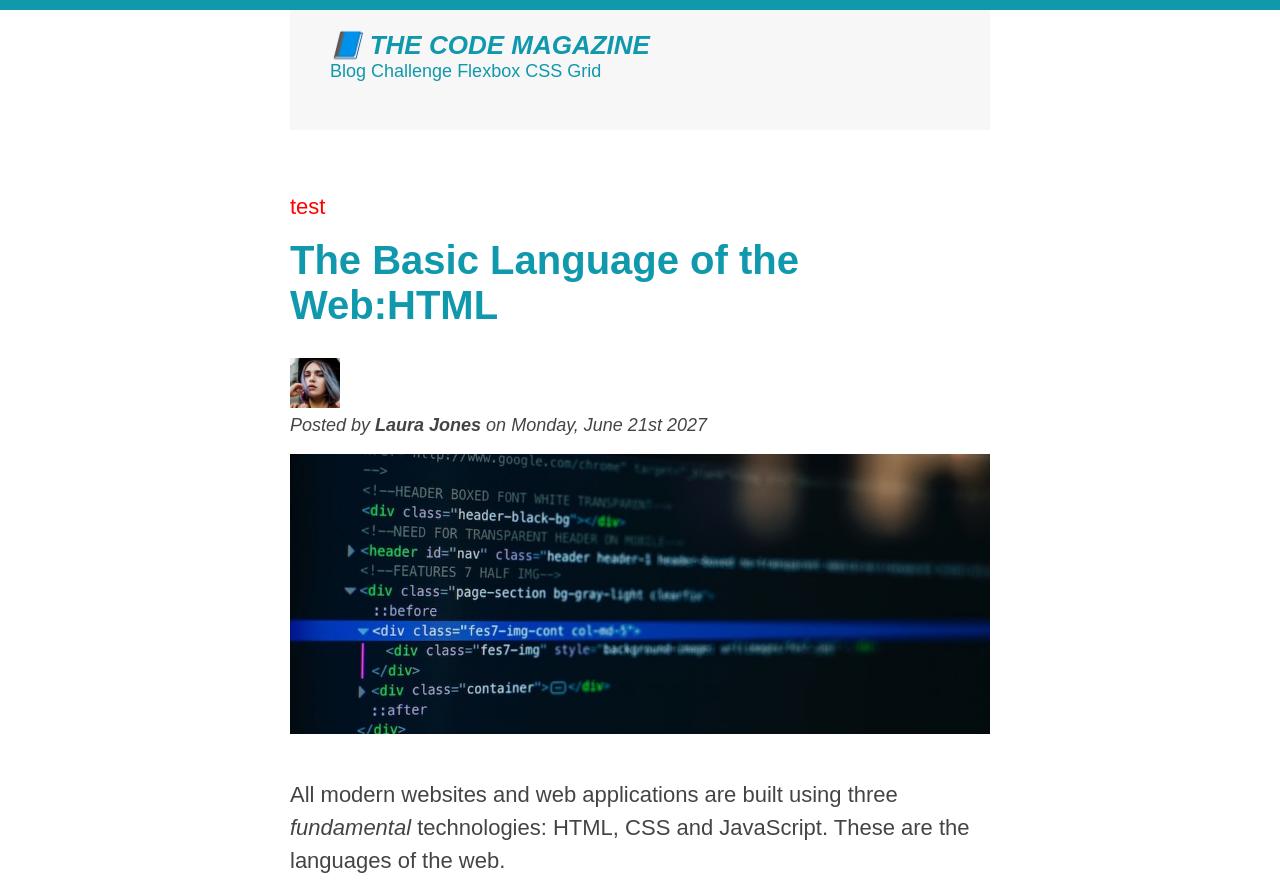
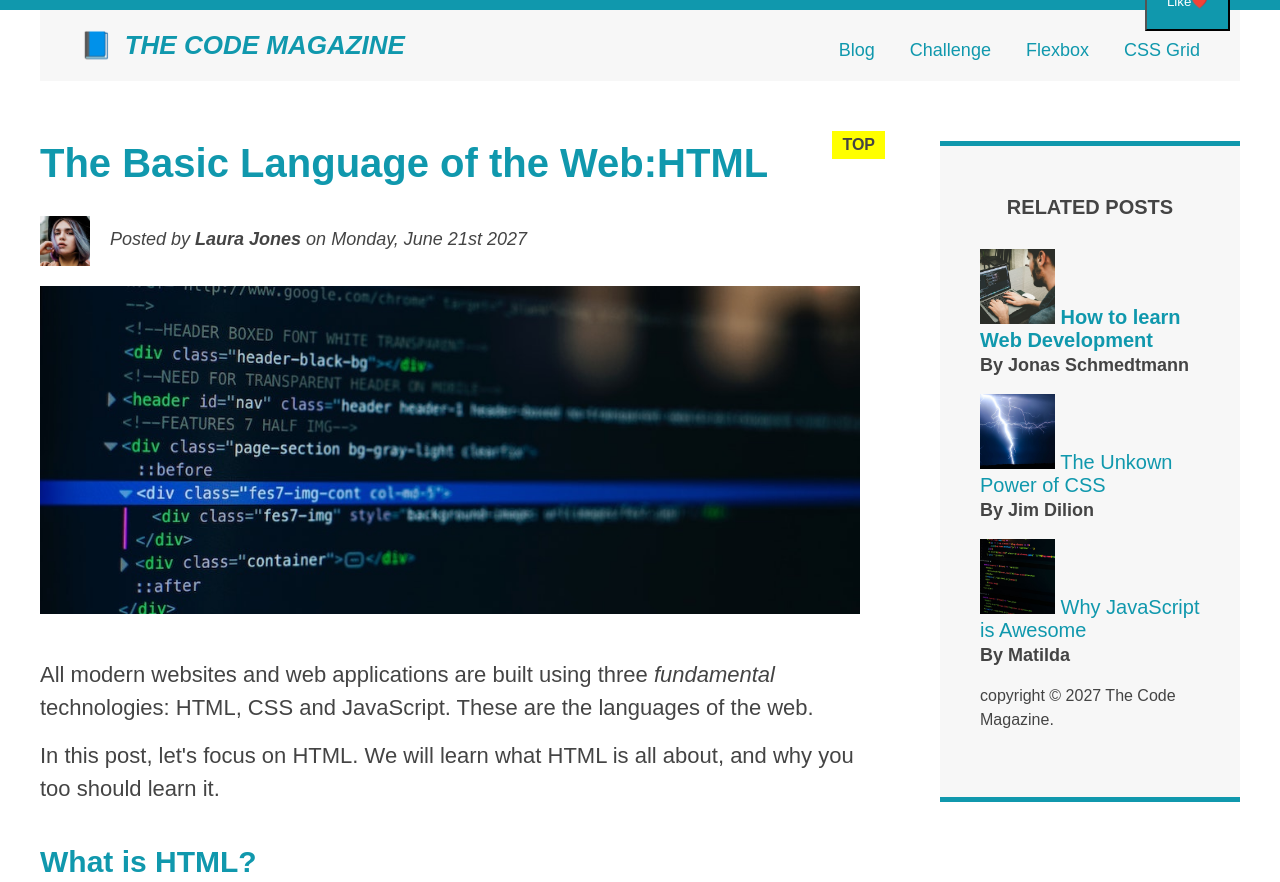
Before and after one commit to 8GHOSTS/OMNIFOODS, a plain HTML site: page index.html in a window 1280 px wide. Shown: the top 882 px of the page. Drawn offline with Linux system fonts and the light colour scheme.

Commit message:
add float layouts

```diff
--- a/index.html
+++ b/index.html
@@ -18,7 +18,7 @@
 
   <div class="container">
 
-    <header class="main-header">
+    <header class="main-header clearfix" >
       <h1>📘 The Code Magazine</h1>
 
       <nav>
@@ -28,16 +28,17 @@
         <a href="#">Flexbox</a>
         <a href="#">CSS Grid</a>
       </nav>
+
+      <!-- <div class="clear"></div> -->
     </header>
 
     <article>
-      <P>test</P>
       <header class="post-header">
         <h2>The Basic Language of the Web:HTML</h2>
 
-        <img src="img/laura-jones.jpg" alt=" Headshot of Laura Jones" width="50" height="50"/>
+        <img src="img/laura-jones.jpg" alt=" Headshot of Laura Jones" width="50" height="50" class="author-img"/>
 
-        <p id="author">Posted by <strong>Laura Jones</strong> on Monday, June 21st 2027</p>
+        <p id="author" class="author">Posted by <strong>Laura Jones</strong> on Monday, June 21st 2027</p>
 
         <img
           src="img/post-img.jpg"
@@ -46,7 +47,10 @@
           height="200"
           class="post-image"
         />
+        <button>Like❤️</button>
       </header>
+
+
 
       <p>
         All modern websites and web applications are built using three
--- a/style.css
+++ b/style.css
@@ -2,17 +2,19 @@
   /* border-top:  10px solid #1098ad; */
   margin: 0;
   padding: 0;
+  box-sizing: border-box;
 }
-
+/* page sections */
 body {
   color: #444;
   font-family: sans-serif;
 
   border-top: 10px solid #1098ad;
+  position: relative;
 }
 
 .container {
-  width: 700px;
+  width: 1200px;
   /* margin-bottom: auto;
   margin-right: auto; */
   margin: 0 auto;
@@ -25,11 +27,12 @@ body {
   padding-right: 40px; */
   padding: 20px 40px;
   margin-bottom: 60px;
-  height: 80px;
+  /* height: 80px; */
 }
 
 nav {
   font-size: 18px;
+  text-align: center;
 }
 
 article {
@@ -38,18 +41,17 @@ article {
 
 .post-header {
   margin-bottom: 40px;
+  /* position: relative; */
 }
 
 aside {
   background-color: #f7f7f7;
   border-top: 5px solid #1098ad;
   border-bottom: 5px solid #1098ad;
-  /* padding-top: 50px;
-  padding-bottom: 50px; */
-  padding: 50px 0;
-  width: 5opx;
+  padding: 50px 40px;
 }
 
+/* smaller elements */
 h1,
 h2,
 h3 {
@@ -77,12 +79,14 @@ h4 {
   font-size: 20px;
   text-transform: uppercase;
   text-align: center;
+  margin-bottom: 30px;
 }
 
 p {
   font-size: 22px;
   line-height: 1.5;
   margin-bottom: 15px;
+  /* display: inline; */
 }
 
 ul,
@@ -94,6 +98,7 @@ ol {
 li {
   font-size: 20px;
   margin-bottom: 10px;
+  /* display: inline; */
 }
 
 li:last-child {
@@ -128,6 +133,7 @@ li:last-child {
 
 .related {
   list-style: none;
+  margin-left: 0;
 }
 
 body {
@@ -183,6 +189,61 @@ a:active {
   height: auto;
 }
 
+nav a:link {
+  /* color: orangered;
+  margin: 20px;
+  padding: 20px;
+
+  display: block; */
+  margin-right: 30px;
+  margin-top: 10px;
+  display: inline-block;
+}
+
+nav a:link:last-child {
+  margin-right: 0;
+}
+
+button {
+  background-color: #1098ad;
+  color: white;
+  padding: 20px;
+  cursor: pointer;
+
+  position: absolute;
+  /* top: 0px;
+  right: 50px; */
+  bottom: 50px;
+  right: 50px;
+}
+
+h1::first-letter {
+  font-style: normal;
+  margin-right: 5px;
+}
+
+h3 + p::first-line {
+  /* color: red; */
+}
+
+h2 {
+  /* background-color: orange; */
+  position: relative;
+}
+
+h2::after {
+  content: "TOP";
+  background-color: yellow;
+  color: #444;
+  font-size: 16px;
+  font-weight: bold;
+  display: inline-block;
+  padding: 5px 10px;
+  position: absolute;
+  top: -10px;
+  right: -25px;
+}
+
 /*resolving conflict */
 /* #copyright {
   color: red;
@@ -204,3 +265,47 @@ footer p {
 nav p {
   font-size: 18px;
 } */
+
+/* FLOATS */
+.author-img {
+  float: left;
+  margin-bottom: 20px;
+}
+
+.author {
+  margin-top: 10px;
+  float: left;
+  margin-left: 20px;
+}
+
+h1 {
+  float: left;
+}
+
+nav {
+  float: right;
+}
+
+.clear {
+  clear: both;
+}
+
+.clearfix::after {
+  clear: both;
+  content: "";
+  display: block;
+}
+
+article {
+  width: 820px;
+  float: left;
+}
+
+aside {
+  width: 300px;
+  float: right;
+}
+
+footer {
+  clear: both;
+}
```
